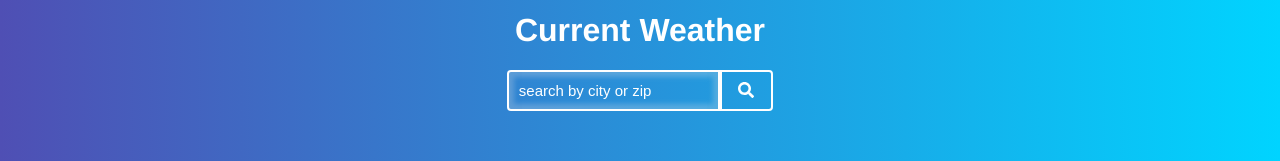
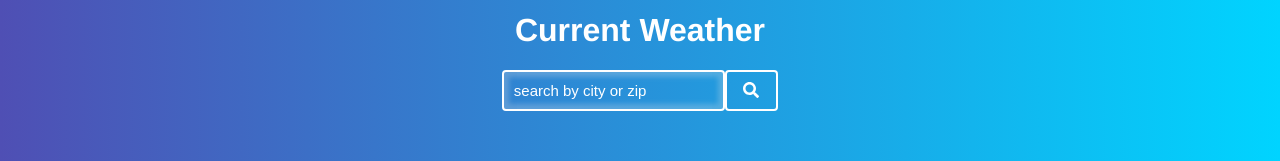
Before and after one commit to meyer744/weather-app, a Vue app: page / in a window 1280 px wide. Shown: the part 168-329 px from the top of the page. Built offline with nearby package versions, Linux system fonts and the light colour scheme; no server answers.

Commit message:
changing button width.7

```diff
--- a/src/components/WeatherSearch.vue
+++ b/src/components/WeatherSearch.vue
@@ -36,17 +36,17 @@ input {
     border-color: white;
     color: white;
     font-size: 15px;
-    border-radius: 4px 0px 0px 4px;
+    border-radius: 4px;
     outline: none;
     box-shadow:inset 0 0 5px 5px rgba(236, 232, 232, 0.247);
-    padding: 10px 0px 10px 10px;
+    padding: 10px;
 }
 
 button {
     background-color: transparent;
     border-style: solid;
     border-color: white;
-    border-radius: 0px 4px 4px 0px;
+    border-radius: 4px;
     padding: 10px;
     outline: none;
     width: 4em;
```
